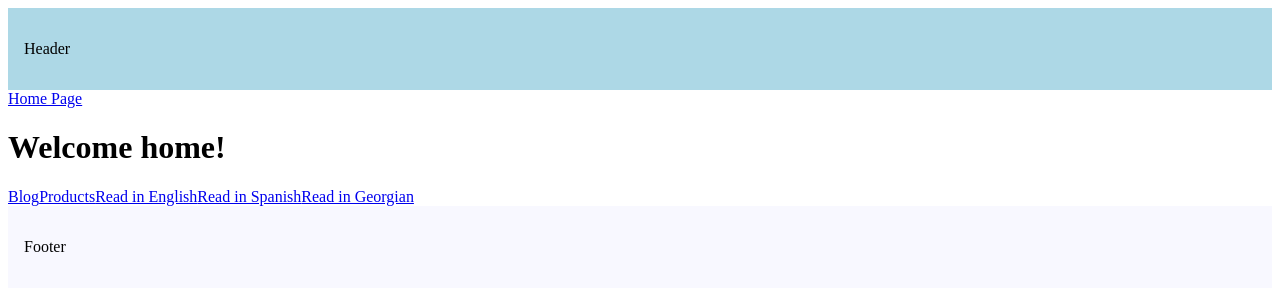
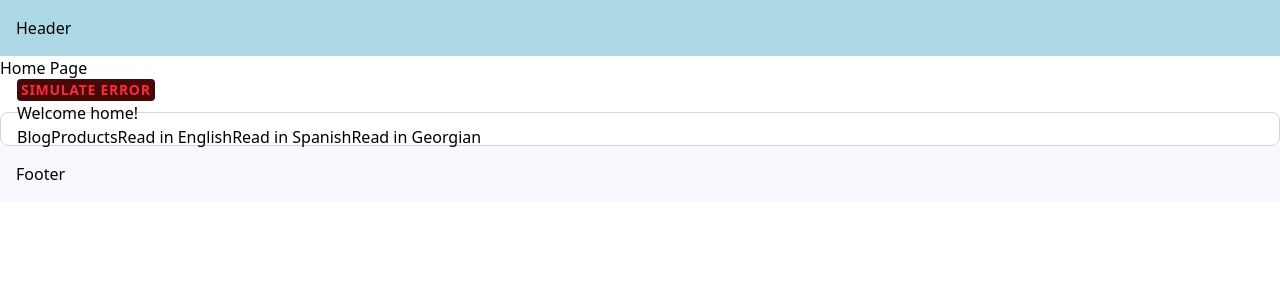
Before and after one commit to GiorgiTch204/nextjs_practise, a Next.js app: page / in a window 1280 px wide. Shown: the top 300 px of the page. Built offline with nearby package versions, Linux system fonts and the light colour scheme.

Commit message:
Handling Global Errors

```diff
--- /dev/null
+++ b/src/app/error-wrapper.tsx
@@ -0,0 +1,40 @@
+"use client";
+
+import "./globals.css";
+import {useState} from "react";
+
+interface WrapperProps{
+    children: React.ReactNode;
+}
+
+const ErrorSimulator=({
+    message = "An error occurred",
+}:{
+    message?:string;
+}) =>{
+    const [error, setError] = useState(false);
+
+    if(error) throw new Error(message);
+
+    return(
+        <button
+            title="Simulate an Error"
+            className="bg-red-950 text-red-500 rounded p-1 leading-none font-semibold text-sm uppercase tracking-wider hover:bg-red-500 hover:text-red-950 transition-colors duration-300"
+            onClick={() => setError(true)}
+        >
+            Simulate Error
+        </button>
+    );
+};
+
+export const ErrorWrapper = ({children}:WrapperProps) =>{
+    return(
+        <div className="flex flex-col rounded-lg mt-8 relative p-4 border border-gray-300">
+            <div className="absolute top-0 left-4 -translate-y-1/2">
+                <ErrorSimulator message="Simulated error in ErrorWrapper" />
+                {children}
+            </div>
+        </div>
+
+    );
+}
--- /dev/null
+++ b/src/app/global-error.tsx
@@ -0,0 +1,13 @@
+"use client";
+import "./globals.css";
+
+export default function GlobalError(){
+    return(
+        <div className="flex flex-col items-center justify-center min-h-screen">
+            <h2 className="text-2xl font-bold mb-4">Something went wrong!</h2>
+            <button onClick={() => window.location.reload()} className="bg-blue-500 hover:bg-blue-700 text-white font-bold py-2 px-4 rounded">
+                Refresh
+            </button>
+        </div>
+    )
+}
--- /dev/null
+++ b/src/app/globals.css
@@ -0,0 +1 @@
+@import "tailwindcss";
--- a/src/app/layout.tsx
+++ b/src/app/layout.tsx
@@ -1,6 +1,6 @@
 import Link from "next/link";
 import { Metadata } from "next";
-
+import {ErrorWrapper} from "../app/error-wrapper";
 
 export const metadata : Metadata = {
     title: {
@@ -29,7 +29,9 @@
                 <Link href="/">Home Page</Link>
 
                 {/* This is where the page content will be rendered */}
-                {children}
+                <ErrorWrapper>
+                    {children}
+                </ErrorWrapper>
 
                 <footer
                     style={{
```
